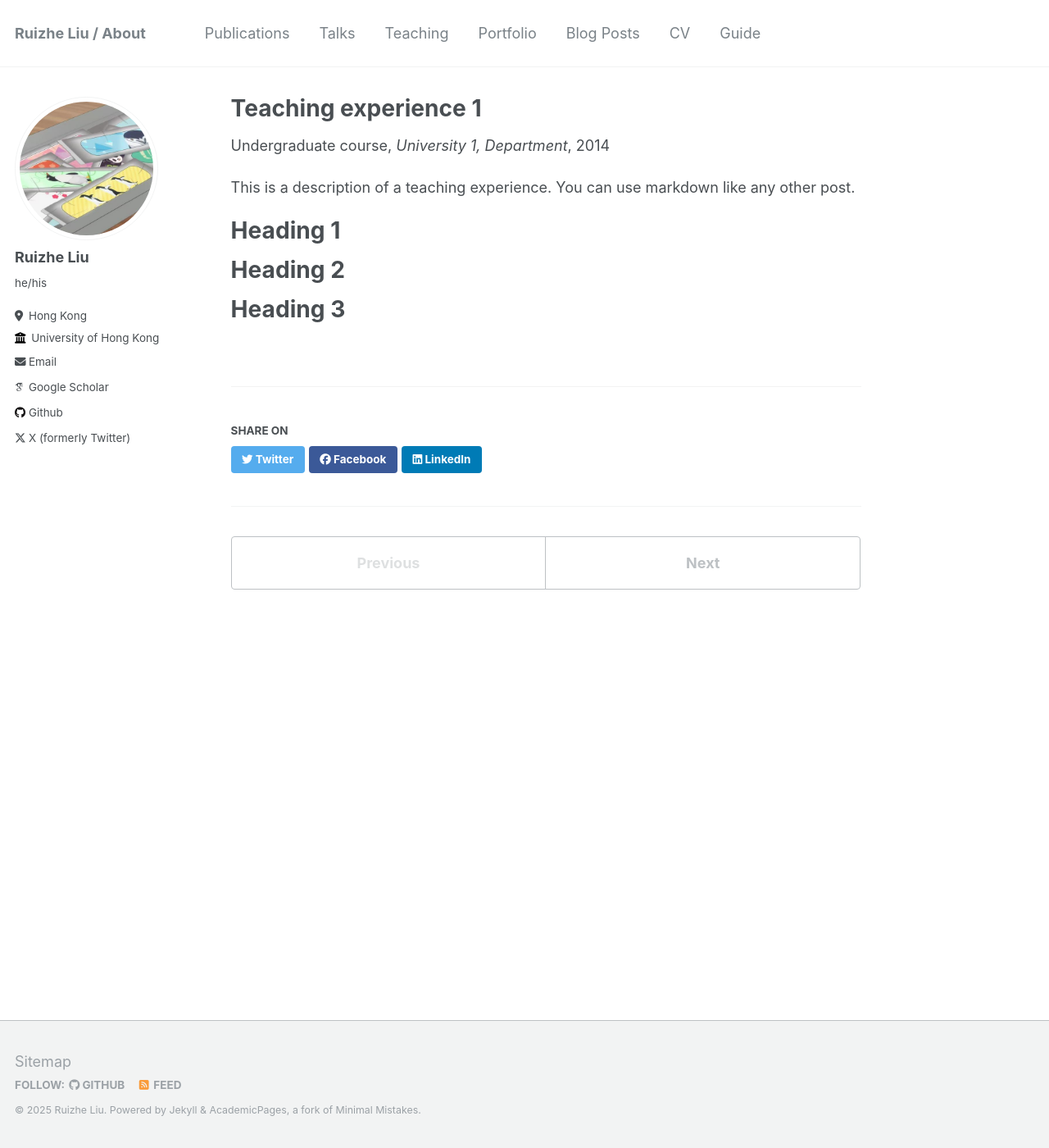
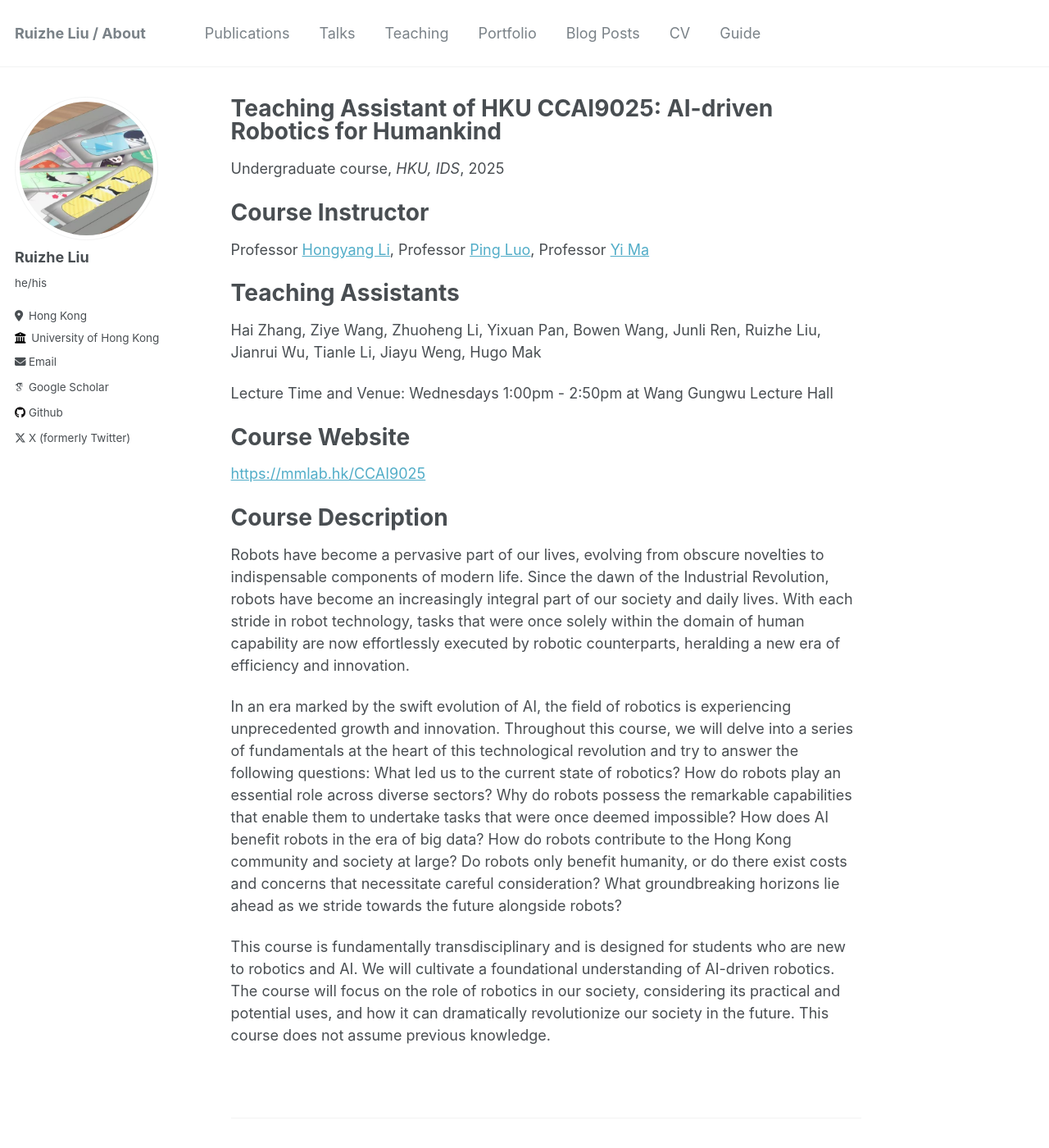
Before and after one commit to zrllrz/zrllrz.github.io, a Jekyll site: the page built from _teaching/2014-spring-teaching-1.md, in a window 1280 px wide and 1400 px high. Shown: the whole window at 82% size. Built offline with Jekyll 4.4.1, drawn with Linux system fonts in a browser that asks for light colours; some web fonts are replaced.

Commit message:
Teaching

```diff
--- a/_teaching/2014-spring-teaching-1.md
+++ b/_teaching/2014-spring-teaching-1.md
@@ -1,20 +1,33 @@
 ---
-title: "Teaching experience 1"
+title: "Teaching Assistant of HKU CCAI9025: AI-driven Robotics for Humankind"
 collection: teaching
 type: "Undergraduate course"
-permalink: /teaching/2014-spring-teaching-1
-venue: "University 1, Department"
-date: 2014-01-01
-location: "City, Country"
+permalink: /teaching/CCAI-9025-Fall
+venue: "HKU, IDS"
+date: 2025-09-01
+location: "Hong Kong, Hong Kong S.A.R"
 ---
 
-This is a description of a teaching experience. You can use markdown like any other post.
 
-Heading 1
+Course Instructor
 ======
+Professor [Hongyang Li](https://lihongyang.info), Professor [Ping Luo](https://www.cs.hku.hk/index.php/people/academic-staff/pluo), Professor [Yi Ma](https://www.cs.hku.hk/index.php/people/academic-staff/mayi)
 
-Heading 2
+Teaching Assistants
 ======
+Hai Zhang, Ziye Wang, Zhuoheng Li, Yixuan Pan, Bowen Wang, Junli Ren, Ruizhe Liu, Jianrui Wu, Tianle Li, Jiayu Weng, Hugo Mak
 
-Heading 3
+Lecture Time and Venue: Wednesdays 1:00pm - 2:50pm at Wang Gungwu Lecture Hall
+
+Course Website
 ======
+[https://mmlab.hk/CCAI9025](https://mmlab.hk/CCAI9025)
+
+
+Course Description
+======
+Robots have become a pervasive part of our lives, evolving from obscure novelties to indispensable components of modern life. Since the dawn of the Industrial Revolution, robots have become an increasingly integral part of our society and daily lives. With each stride in robot technology, tasks that were once solely within the domain of human capability are now effortlessly executed by robotic counterparts, heralding a new era of efficiency and innovation.
+
+In an era marked by the swift evolution of AI, the field of robotics is experiencing unprecedented growth and innovation. Throughout this course, we will delve into a series of fundamentals at the heart of this technological revolution and try to answer the following questions: What led us to the current state of robotics? How do robots play an essential role across diverse sectors? Why do robots possess the remarkable capabilities that enable them to undertake tasks that were once deemed impossible? How does AI benefit robots in the era of big data? How do robots contribute to the Hong Kong community and society at large? Do robots only benefit humanity, or do there exist costs and concerns that necessitate careful consideration? What groundbreaking horizons lie ahead as we stride towards the future alongside robots?
+
+This course is fundamentally transdisciplinary and is designed for students who are new to robotics and AI. We will cultivate a foundational understanding of AI-driven robotics. The course will focus on the role of robotics in our society, considering its practical and potential uses, and how it can dramatically revolutionize our society in the future. This course does not assume previous knowledge.
```
